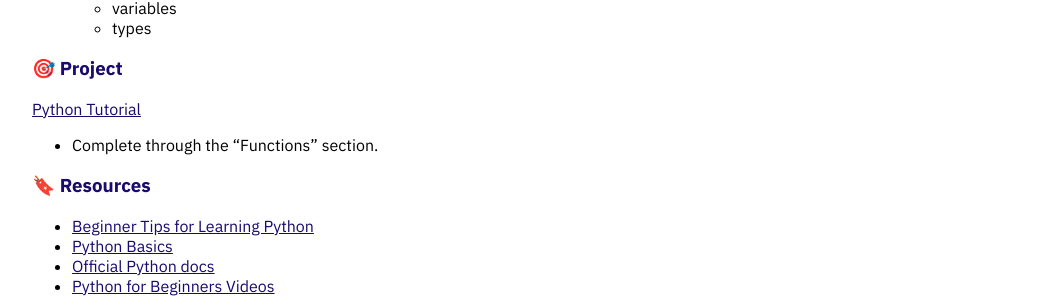
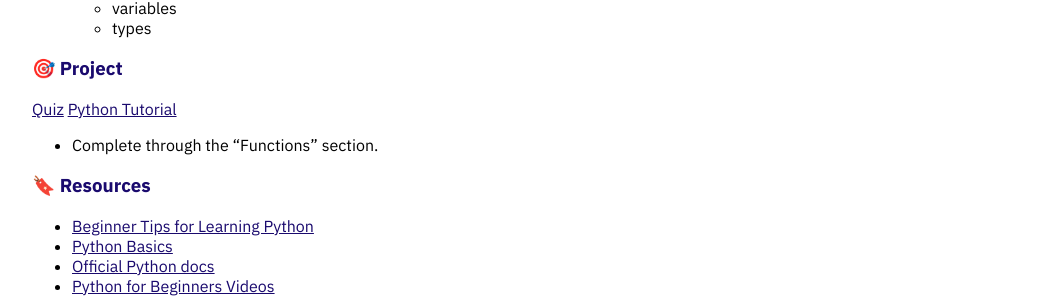
Before and after one commit to momentum-pt-team-1/momentum-pt-team-1.github.io, a Jekyll site: the page built from _posts/2021-04-14-welcome-to-python.md, in a window 1280 px wide. Shown: the part 513-811 px from the top of the page, without its empty margins (112-1167 px from the left). Built offline with Jekyll 4.4.1, drawn with Linux system fonts in a browser that asks for light colours; nearby versions of some CDN libraries.

Commit message:
add quiz

```diff
--- a/_posts/2021-04-14-welcome-to-python.md
+++ b/_posts/2021-04-14-welcome-to-python.md
@@ -21,6 +21,7 @@ Welcome to Back End Development, where we'll be learning about:
 
 ### 🎯 Project
 
+[Quiz](https://forms.gle/MPFaEDh5kZ6Q1jDm8)
 [Python Tutorial](https://www.learnpython.org/)
 * Complete through the "Functions" section.
 
```
